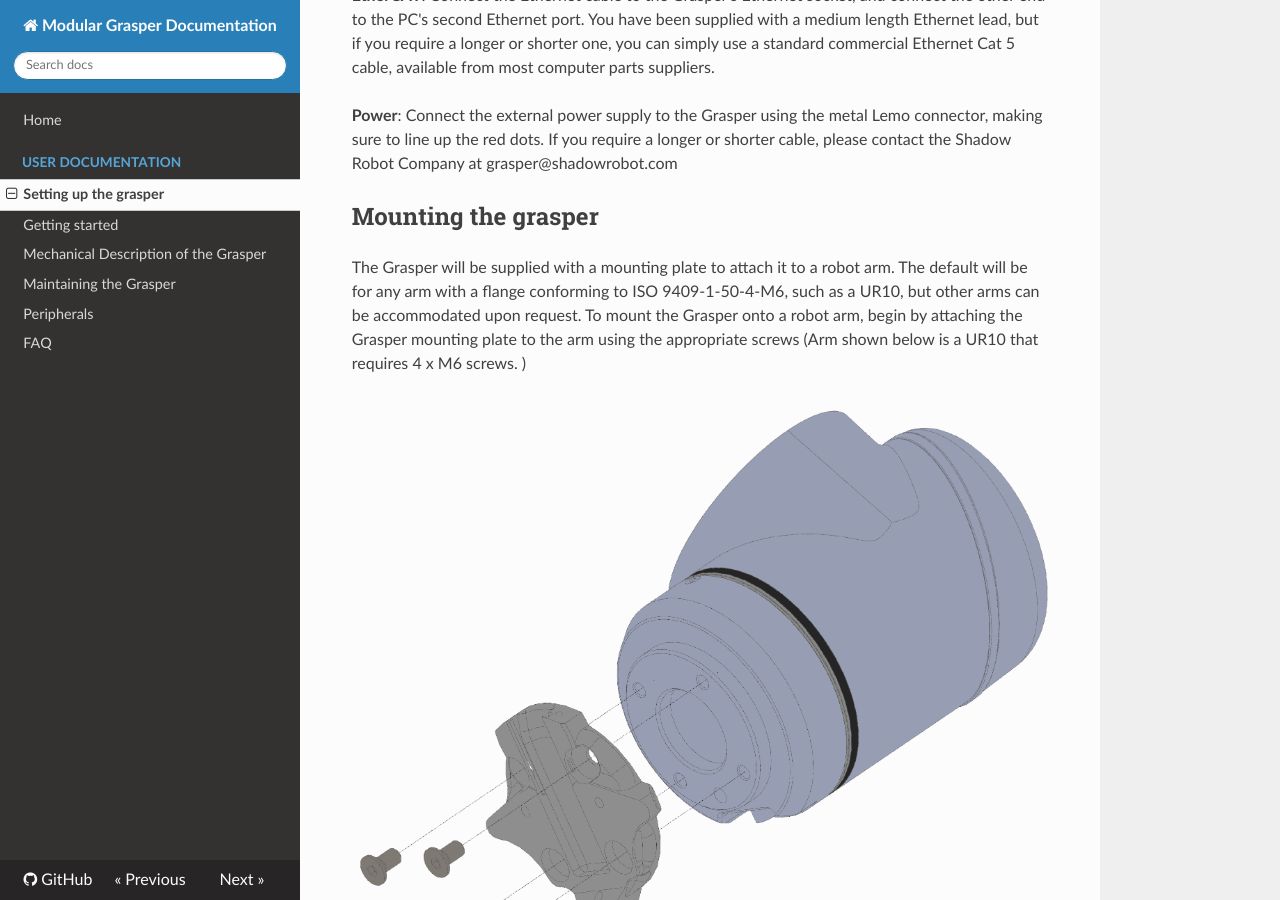
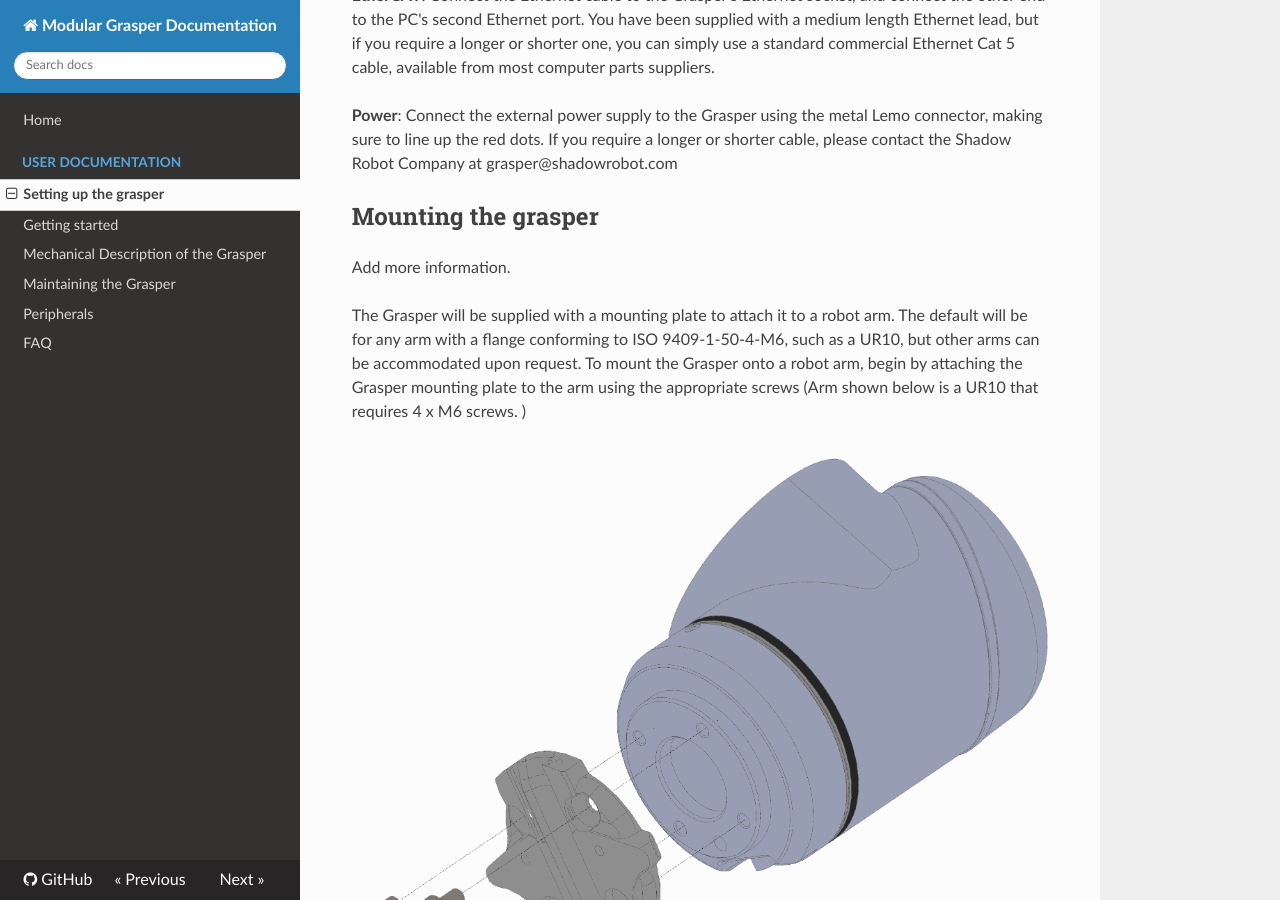
Before and after one commit to shadow-robot/fh_documentation, an MkDocs documentation site: the page built from docs/user_guide/2_setting_up_the_grasper.md, in a window 1280 px wide and 900 px high, scrolled down 1188 px. Built offline with MkDocs 1.6.1, drawn with Linux system fonts in a browser that asks for light colours; nearby versions of some CDN libraries; old or Windows-style settings are respelled for this version of MkDocs.

Commit message:
Update 2_setting_up_the_grasper.md

```diff
--- a/docs/user_guide/2_setting_up_the_grasper.md
+++ b/docs/user_guide/2_setting_up_the_grasper.md
@@ -26,6 +26,8 @@ Ethernet port. You have been supplied with a medium length Ethernet lead, but if
 
 ## Mounting the grasper
 
+Add more information.
+
 The Grasper will be supplied with a mounting plate to attach it to a robot arm. The default will be for any arm with a flange conforming to ISO 9409-1-50-4-M6, such as a UR10, but other arms can be accommodated upon request. To mount the Grasper onto a robot arm, begin by attaching the Grasper mounting plate to the arm using the appropriate screws (Arm shown below is a UR10 that requires 4 x M6 screws. )
 
 ![Mounting the grasper 1](../img/mounting_grasper1.png)
```
